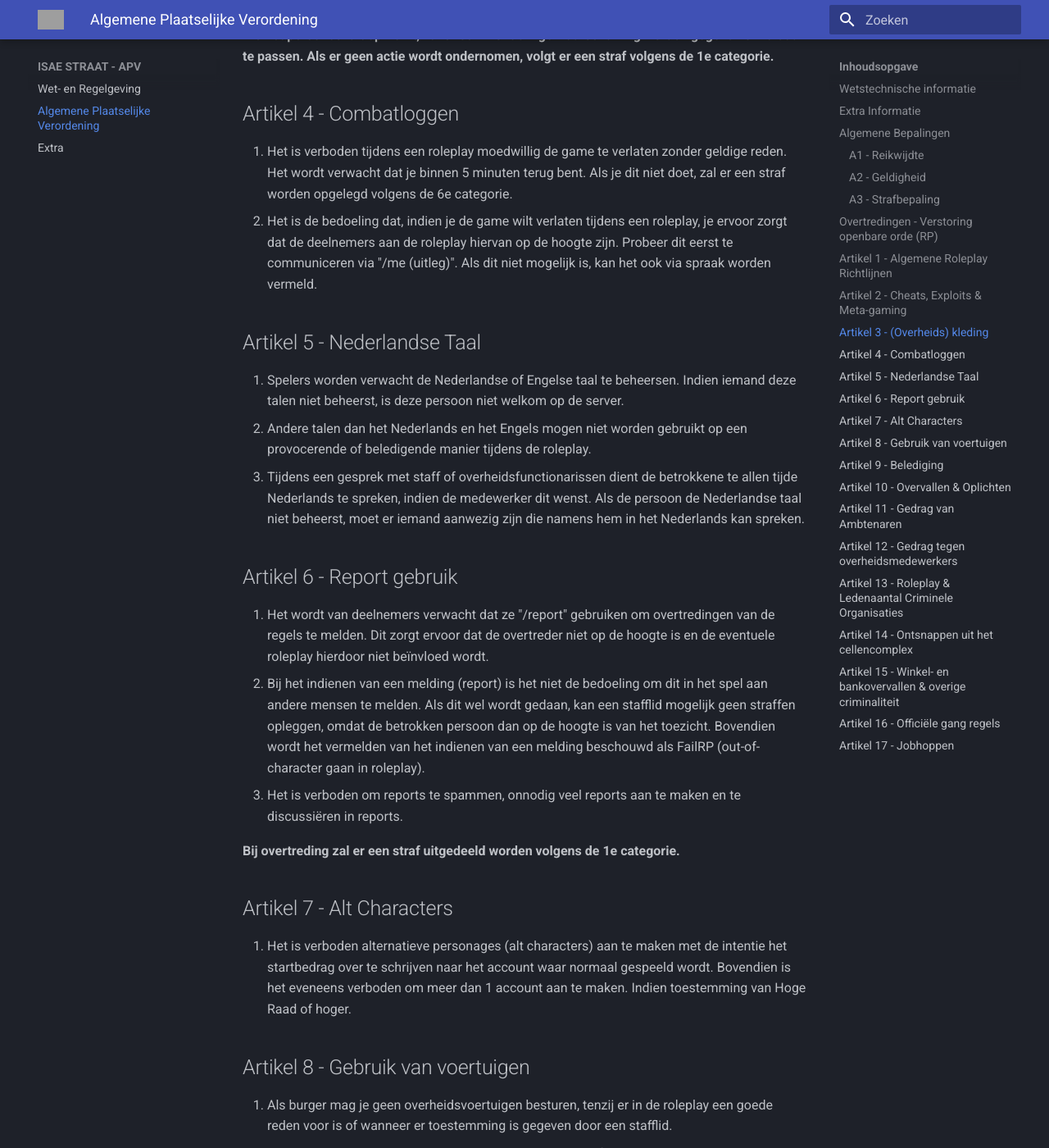
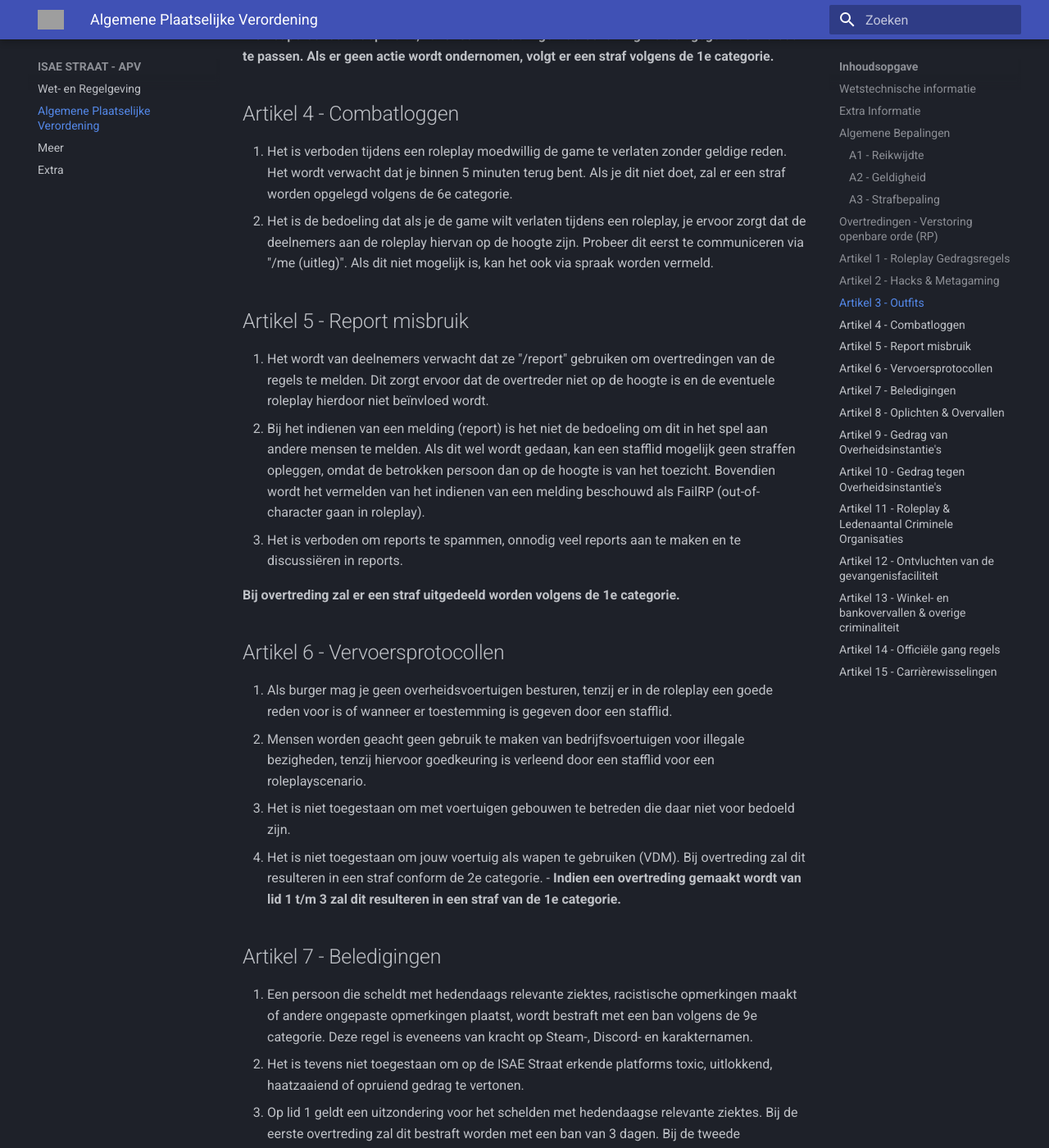
Before and after one commit to Mulamoess/isaestraatapv.github.io, an MkDocs documentation site: the page built from docs/APV.md, in a window 1280 px wide and 1400 px high, scrolled down 4326 px. Shown: the whole window at 82% size. Built offline with MkDocs 1.6.1 and Material for MkDocs 9.7.7, drawn with Linux system fonts in a browser that asks for light colours; some of the changed text lies outside the part shown; grey boxes are pictures that could not be loaded.

Commit message:
fdsfsdfsdfsd

```diff
--- a/docs/APV.md
+++ b/docs/APV.md
@@ -76,7 +76,7 @@
 
 ## Overtredingen - Verstoring openbare orde (RP)
 
-## Artikel 1 - Algemene Roleplay Richtlijnen
+## Artikel 1 - Roleplay Gedragsregels
 
 1. Het is verboden om deel te nemen aan roleplay van aanzienlijk lage kwaliteit of gedrag te vertonen dat de roleplayervaring verstoort.
 2. Het is niet toegestaan om opzettelijk de roleplay zodanig te sturen dat er een onrechtvaardige of onrealistische wending aan het verhaal wordt gegeven, of om de roleplay van andere deelnemers te beïnvloeden door middel van onrealistische dwang.
@@ -100,7 +100,7 @@
     - Een politieagent ontvoeren met als doel een signalering te verwijderen of toegang te krijgen tot het politiesysteem (MEOS).
     - Medewerkers van de overheidsdiensten dwingen om een (bewusteloos) persoon te fouilleren, items (zoals wapens) af te nemen en deze aan jou of iemand anders af te geven.
 
-## Artikel 2 - Cheats, Exploits & Meta-gaming
+## Artikel 2 - Hacks & Metagaming
 
 1. Hij/zij die gebruikmaakt van software/hulpmiddelen (cheats) van derde partijen om oneerlijk voordeel te behalen in het spel, wordt gestraft volgens de 9e categorie.
     - Deze regel is ook van toepassing op de Discord-client zelf, wat betekent dat het gebruik van clients zoals BetterDiscord, Vencord niet is toegestaan.
@@ -108,17 +108,13 @@
 3. Informatie verkregen buiten het karakter om (alle informatie die niet verkregen is door jouw karakter binnen FiveM) mag niet gebruikt worden door het karakter. Bij overtreding zal gestraft worden volgens de 3e categorie.**
 4. Informatie die buiten het karakter is verkregen (alle informatie die niet door jouw karakter binnen FiveM is verkregen), mag niet worden gebruikt door het karakter. Bij overtreding van deze regel zal gestraft worden volgens de 6e categorie.
 
-
-
 <b>Straf kan hoger uitvallen afhankelijk van de ernst van het plegen van metagaming.</b>
-
-
 
 1. Het is niet toegestaan om externe Discords te gebruiken voor roleplay-gerelateerde zaken zonder voorafgaande toestemming van het personeel, inclusief het gebruik van sheets en andere onderlinge zaken. Overtreding van deze regel zal bestraft worden volgens lid 3. Eigenaren van externe Discords waarin metagaming plaatsvindt, zullen een straf ontvangen volgens de 9e categorie.
 2. Wanneer je met meerdere mensen die op ISAE Straat spelen in een voicecall zit, is streamen niet toegestaan, en je moet gedeafened en gemute zijn. Als één persoon in-game is en de rest niet, en je besluit toch in een call te zitten zonder gedeafened/gemute te zijn, ben je in overtreding van deze regel, zoals aangeduid in lid 3.
 3. Het streamen van de main server in een Discord-server is nooit toegestaan, tenzij je expliciete toestemming hebt van een stafflid.
 
-## Artikel 3 - (Overheids) kleding
+## Artikel 3 - Outfits
 1. Bij het creëren van je personage is het verplicht om de standaardkleding te veranderen; je mag de server niet betreden met de startkleding. Zorg er bovendien voor dat je personage er realistisch uitziet, dat de armen bij de outfit passen en dat er geen ontbrekende lichaamsdelen zijn bij jouw personage.
 2. Werknemers worden geacht de kleding te dragen die is verstrekt door hun werkgever voor de uitoefening van hun beroep.
 3. Het is verboden voor niet-ambtenaren om kleding te dragen die specifiek is toegewezen aan een van de overheidsbanen, tenzij er een passende roleplay aan verbonden is die is goedgekeurd door een stafflid.
@@ -128,15 +124,9 @@
 
 ## Artikel 4 - Combatloggen
 1. Het is verboden tijdens een roleplay moedwillig de game te verlaten zonder geldige reden. Het wordt verwacht dat je binnen 5 minuten terug bent. Als je dit niet doet, zal er een straf worden opgelegd volgens de 6e categorie.
-2. Het is de bedoeling dat, indien je de game wilt verlaten tijdens een roleplay, je ervoor zorgt dat de deelnemers aan de roleplay hiervan op de hoogte zijn. Probeer dit eerst te communiceren via "/me (uitleg)". Als dit niet mogelijk is, kan het ook via spraak worden vermeld.
+2. Het is de bedoeling dat als je de game wilt verlaten tijdens een roleplay, je ervoor zorgt dat de deelnemers aan de roleplay hiervan op de hoogte zijn. Probeer dit eerst te communiceren via "/me (uitleg)". Als dit niet mogelijk is, kan het ook via spraak worden vermeld.
 
-## Artikel 5 - Nederlandse Taal
-1. Spelers worden verwacht de Nederlandse of Engelse taal te beheersen. Indien iemand deze talen niet beheerst, is deze persoon niet welkom op de server.
-2. Andere talen dan het Nederlands en het Engels mogen niet worden gebruikt op een provocerende of beledigende manier tijdens de roleplay.
-3. Tijdens een gesprek met staff of overheidsfunctionarissen dient de betrokkene te allen tijde Nederlands te spreken, indien de medewerker dit wenst. Als de persoon de Nederlandse taal niet beheerst, moet er iemand aanwezig zijn die namens hem in het Nederlands kan spreken.
-
-
-## Artikel 6 - Report gebruik
+## Artikel 5 - Report misbruik
 
 1. Het wordt van deelnemers verwacht dat ze "/report" gebruiken om overtredingen van de regels te melden. Dit zorgt ervoor dat de overtreder niet op de hoogte is en de eventuele roleplay hierdoor niet beïnvloed wordt.
 2. Bij het indienen van een melding (report) is het niet de bedoeling om dit in het spel aan andere mensen te melden. Als dit wel wordt gedaan, kan een stafflid mogelijk geen straffen opleggen, omdat de betrokken persoon dan op de hoogte is van het toezicht. Bovendien wordt het vermelden van het indienen van een melding beschouwd als FailRP (out-of-character gaan in roleplay).
@@ -144,22 +134,19 @@
 
 <b>Bij overtreding zal er een straf uitgedeeld worden volgens de 1e categorie.</b>
 
-## Artikel 7 - Alt Characters
-1. Het is verboden alternatieve personages (alt characters) aan te maken met de intentie het startbedrag over te schrijven naar het account waar normaal gespeeld wordt. Bovendien is het eveneens verboden om meer dan 1 account aan te maken. Indien toestemming van Hoge Raad of hoger.
-
-## Artikel 8 - Gebruik van voertuigen
+## Artikel 6 - Vervoersprotocollen
 1. Als burger mag je geen overheidsvoertuigen besturen, tenzij er in de roleplay een goede reden voor is of wanneer er toestemming is gegeven door een stafflid.
 2. Mensen worden geacht geen gebruik te maken van bedrijfsvoertuigen voor illegale bezigheden, tenzij hiervoor goedkeuring is verleend door een stafflid voor een roleplayscenario.
 3. Het is niet toegestaan om met voertuigen gebouwen te betreden die daar niet voor bedoeld zijn.
 4. Het is niet toegestaan om jouw voertuig als wapen te gebruiken (VDM). Bij overtreding zal dit resulteren in een straf conform de 2e categorie.
     -<b> Indien een overtreding gemaakt wordt van lid 1 t/m 3 zal dit resulteren in een straf van de 1e categorie. </b>
 
-## Artikel 9 - Belediging
+## Artikel 7 - Beledigingen
 1. Een persoon die scheldt met hedendaags relevante ziektes, racistische opmerkingen maakt of andere ongepaste opmerkingen plaatst, wordt bestraft met een ban volgens de 9e categorie. Deze regel is eveneens van kracht op Steam-, Discord- en karakternamen.
 2. Het is tevens niet toegestaan om op de ISAE Straat erkende platforms toxic, uitlokkend, haatzaaiend of opruiend gedrag te vertonen.
 3. Op lid 1 geldt een uitzondering voor het schelden met hedendaagse relevante ziektes. Bij de eerste overtreding zal dit bestraft worden met een ban van 3 dagen. Bij de tweede overtreding zal de persoon bestraft worden met een ban van 1 week, en bij de derde overtreding zal het leiden tot een ban van een maand.
 
-## Artikel 10 - Overvallen & Oplichten
+## Artikel 8 - Oplichten & Overvallen
 1. Het overvallen of oplichten van mensen is verboden, tenzij de betreffende persoon bezig is met criminele activiteiten.
 2. Met betrekking tot de volgende situaties is overvallen of oplichten niet toegestaan:
     - Het stelen of overvallen van bankgeld is niet toegestaan.
@@ -174,7 +161,7 @@
 
 <b>Bij overtreding van deze regels zal er een straf volgens de 1e categorie worden opgelegd.</b>
 
-## Artikel 11 - Gedrag van Ambtenaren
+## Artikel 9 - Gedrag van Overheidsinstantie's
 1. Een ambtenaar wordt gezien als bijvoorbeeld:
  - Politie
  - Koninklijke Marechaussee
@@ -188,7 +175,7 @@
 
 <b>Bij overtreding van lid 1 en/of 2 zal gestraft worden volgens de 6e categorie.</b>
 
-## Artikel 12 - Gedrag tegen overheidsmedewerkers
+## Artikel 10 - Gedrag tegen Overheidsinstantie's
 
  1. Meldingen naar een overheidsinstantie dienen te allen tijde realistisch en uitgebreid te zijn.
  2. Roleplay met de ANWB, Ambulance moet uitgebreid en realistisch zijn. Je dient ook samen te werken met de roleplay en de medewerkers niet te dwingen om voertuigen te repareren of spelers te reviven. De medewerkers zijn te allen tijde leidend in hun roleplay.
@@ -197,15 +184,15 @@
  6. Een uitzondering op lid 4 geldt voor de Ambulance. Hierbij moeten er te allen tijde 7 medewerkers beschikbaar blijven. Kortom, als er 8 ambulancemedewerkers aanwezig zijn, dan mag er 1 à 2 ontvoerd worden.
  7. Een officiële criminele organisatie heeft de mogelijkheid om een ambulancemedewerker te ontvoeren vanaf 4 ambulancemedewerkers in dienst. Hierbij dient echter een goede roleplay aan vast te zitten in plaats van een snelle confrontatie. Als blijkt dat er geen roleplay aan verbonden is, zoals alleen een melding maken en de ambulancemedewerker snel laten handelen zodat het wapen direct verdwijnt, zal dit bestraft worden volgens de 5e categorie. Bij herhaling kan dit leiden tot zwaardere straffen.
 
-## Artikel 13 - Roleplay & Ledenaantal Criminele Organisaties
+## Artikel 11 - Roleplay & Ledenaantal Criminele Organisaties
 
  1. Onder "criminele organisaties" vallen alle officiële groepen gevestigd in ISAE Straat.
- 2. Criminele organisaties mogen een maximaal ledenaantal van 25 personen hebben. Hierbij is er een vrije keuze voor het aantal leden met de "hangaround" rang.
+ 2. Criminele organisaties mogen een maximaal ledenaantal van 15 personen hebben.
  3. Een voorwaarde voor het samenwerken tussen criminele organisaties is dat er geen volledige samenwerking ontstaat tussen alle organisaties, en dit mag zeker niet plaatsvinden tijdens het witwassen van geld.
  4. Wanneer officiële organisaties een samenwerking aangaan met een andere officiële organisatie, dient dit gemeld te worden volgens het vastgestelde format in het daarvoor aangemaakte kanaal in de ISAE Straat Discord.
  5. Wanneer de leden van een server-ondersteunde organisatie opvallend negatief gedrag vertonen, zoals herhaaldelijk combat-gedrag in plaats van roleplay, te veel waarschuwingen, enz. zal een superadmin of hoger beslissen over een passende straf voor deze organisatie. Bij criminele organisaties kan dit zelfs leiden tot een volledige opschorting van de groep.
 
-## Artikel 14 - Ontsnappen uit het cellencomplex
+## Artikel 12 - Ontvluchten van de gevangenisfaciliteit
 1. Het is toegestaan om te ontsnappen uit het cellencomplex, echter dient hier een geldig roleplay scenario aan gekoppeld te worden. Dit is ter beoordeling aan een stafflid.
 2. Het is niet toegestaan om te ontsnappen of jezelf uit te laten breken indien er is afgesproken om het roleplayscenario op een later tijdstip voort te zetten, bijvoorbeeld vanwege tijdgebrek of andere beperkingen.
 3. Het is verboden om tussen 00:30 en 12:00 uit het cellencomplex te breken.
@@ -221,13 +208,13 @@
 
 <b>Bij overtreding zal gestraft worden volgens de 1e categorie.</b>
 
-## Artikel 16 - Officiële gang regels
+## Artikel 14 - Officiële gang regels
 1. Het is verboden om nepmeldingen te maken in de omgeving van een ganghuis met de intentie tot uitlokken van de criminelen of het in de problemen werken van de rivaliserende groep.
 2. Het confisqueren van items, wapens en geld van een speler is alleen toegestaan als hier een roleplay aan is verbonden. Het confisqueren van overheidsobjecten is niet toegestaan.
 
 <b> Hierbij zal er door de Onderwereld Coordinator gekeken worden naar de ernst ervan, en op basis daarvan zullen individuele straffen of straffen voor de gehele organisatie worden opgelegd.</b>
 
-## Artikel 17 - Jobhoppen
+## Artikel 15 - Carrièrewisselingen
 1. (Ex-)leden van een criminele organisatie dienen minimaal 48 uur te wachten nadat ze ontslag hebben genomen/ontslagen en/of samenwerken met een andere criminele organisatie voordat zij aangenomen mogen worden bij een overheidsbaan of een andere criminele organisatie.
 2. (Ex-)medewerkers van een overheidsbaan dienen minimaal 48 uur te wachten nadat ze ontslag hebben genomen/ontslagen en/of samenwerken met een andere criminele organisatie voordat zij aangenomen mogen worden bij een andere overheidsbaan of een criminele organisatie.
 3. Het is voor de leidinggevenden van overheidsbanen en criminele organisaties verplicht om een document bij te houden met informatie omtrent de in- en uitdiensttreding van hun medewerkers ten behoeve van de handhaving van dit artikel.
--- a/mkdocs.yml
+++ b/mkdocs.yml
@@ -25,7 +25,7 @@ theme:
     - content.tooltips
     # - header.autohide
     # - navigation.expand
-    # navigation.footer
+    # - navigation.footer
     - navigation.indexes
     # - navigation.instant
     # - navigation.instant.prefetch
@@ -95,4 +95,5 @@ copyright: |
 nav:
   - Wet- en Regelgeving: index.md
   - Algemene Plaatselijke Verordening: APV.md
+  - Meer: Slot.md
   - Extra: xd.md
```
Also changed, not shown: other parts of docs/APV.md (+1 -1 lines), docs/Slot.md (added, +67 -0 lines).
